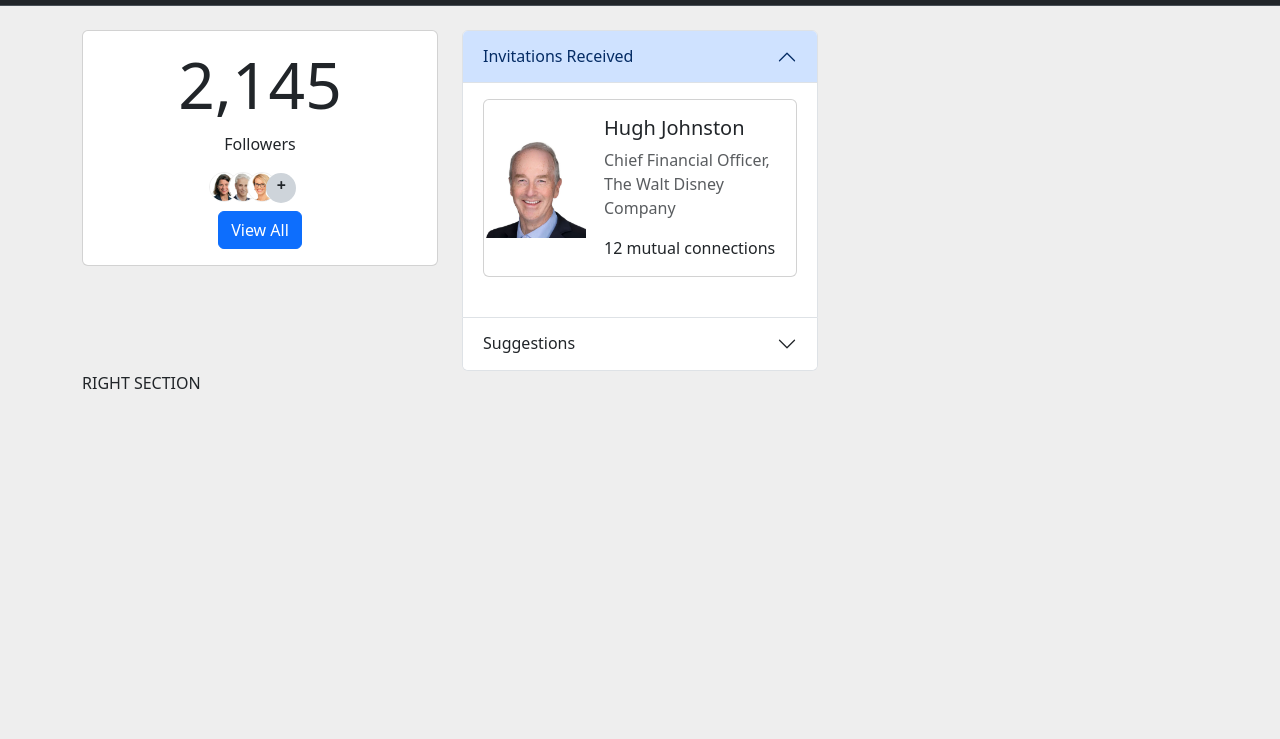
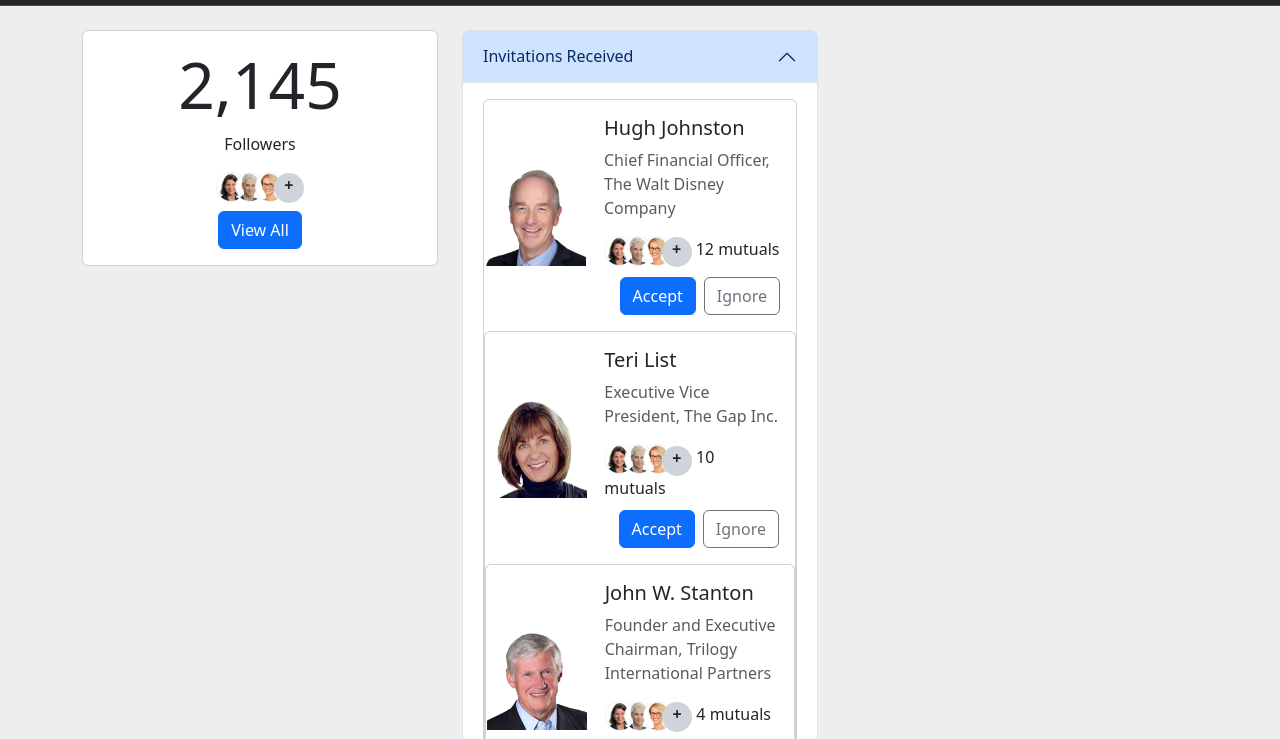
Before and after one commit to nicholasaross/ConnectionsPage, a plain HTML site: page index.html in a window 1280 px wide. Shown: the part 57-796 px from the top of the page. Drawn offline with nearby package versions, Linux system fonts and the light colour scheme.

Commit message:
Received Invitations done
Co-authored-by: Copilot <copilot@github.com>

```diff
--- a/index.html
+++ b/index.html
@@ -53,7 +53,7 @@
 	<div class="container mt-4">
 		<div class="row">
 			<!-- Left Section -->
-			<div class="col-lg-4 col-xs-12" id="left-section">
+			<div class="col-lg-4 col-md-4 col-xs-12" id="left-section">
 				<div class="card text-center">
 					<div class="card-body">
 						<h5 class="card-title display-3 fw-normal">2,145</h5>
@@ -70,7 +70,7 @@
 			</div>
 
 			<!-- Centre Section -->
-			<div class="col-lg-4 col-xs-12 mt-4 mt-lg-0" id="centre-section">
+			<div class="col-lg-4 col-md-4 col-xs-12 mt-4 mt-lg-0 mt-md-0" id="centre-section">
 				<div class="accordion" id="accordionExample">
 
 				<!-- Invitations Received -->
@@ -85,7 +85,7 @@
 						<div class="card mb-4">
 						<div class="row g-0">
 							<div class="col-md-4 d-flex justify-content-center align-items-center">
-							<img src="images/Hugh Johnston.jpg" alt="Hugh Johnston">
+							<img src="images/Hugh Johnston.jpg" alt="Hugh Johnston" id="main-profile">
 							</div>
 							<div class="col-md-8">
 							<div class="card-body">
@@ -93,7 +93,73 @@
 								<p class="card-text text-body-secondary">
 									Chief Financial Officer, The Walt Disney Company
 								</p>
-								<p class="card-text">12 mutual connections</p>
+								<div>
+								<span class="connections-avatar-list mb-2">
+									<img src="images/Catherine MacGregor.jpg" alt="Profile" class="user-avatar">
+									<img src="images/Charles W. Scharf.jpg" alt="Profile" class="user-avatar">
+									<img src="images/Emma Walmsley.jpg" alt="Profile" class="user-avatar">
+									<span class="bg-dark-subtle fw-bold">+</span>
+								</span>
+								<span class="card-text">12 mutuals</span>
+								</div>
+								<div class="accept-ignore-btns">
+									<button class="btn btn-primary" type="button">Accept</button>
+									<button class="btn btn-outline-secondary" type="button">Ignore</button>
+								</div>
+							</div>
+							</div>
+						</div>
+						<div class="card mb-4">
+						<div class="row g-0">
+							<div class="col-md-4 d-flex justify-content-center align-items-center">
+							<img src="images/Teri List.jpg" alt="Teri List" id="main-profile">
+							</div>
+							<div class="col-md-8">
+							<div class="card-body">
+								<h5 class="card-title">Teri List</h5>
+								<p class="card-text text-body-secondary">
+									Executive Vice President, The Gap Inc.
+								</p>
+								<div>
+								<span class="connections-avatar-list mb-2">
+									<img src="images/Catherine MacGregor.jpg" alt="Profile" class="user-avatar">
+									<img src="images/Charles W. Scharf.jpg" alt="Profile" class="user-avatar">
+									<img src="images/Emma Walmsley.jpg" alt="Profile" class="user-avatar">
+									<span class="bg-dark-subtle fw-bold">+</span>
+								</span>
+								<span class="card-text">10 mutuals</span>
+								</div>
+								<div class="accept-ignore-btns">
+									<button class="btn btn-primary" type="button">Accept</button>
+									<button class="btn btn-outline-secondary" type="button">Ignore</button>
+								</div>
+							</div>
+							</div>
+						</div>
+						<div class="card mb-4">
+						<div class="row g-0">
+							<div class="col-md-4 d-flex justify-content-center align-items-center">
+							<img src="images/John W. Stanton.jpg" alt="John W. Stanton" id="main-profile">
+							</div>
+							<div class="col-md-8">
+							<div class="card-body">
+								<h5 class="card-title">John W. Stanton</h5>
+								<p class="card-text text-body-secondary">
+									Founder and Executive Chairman, Trilogy International Partners
+								</p>
+								<div>
+								<span class="connections-avatar-list mb-2">
+									<img src="images/Catherine MacGregor.jpg" alt="Profile" class="user-avatar">
+									<img src="images/Charles W. Scharf.jpg" alt="Profile" class="user-avatar">
+									<img src="images/Emma Walmsley.jpg" alt="Profile" class="user-avatar">
+									<span class="bg-dark-subtle fw-bold">+</span>
+								</span>
+								<span class="card-text">4 mutuals</span>
+								</div>
+								<div class="accept-ignore-btns">
+									<button class="btn btn-primary" type="button">Accept</button>
+									<button class="btn btn-outline-secondary" type="button">Ignore</button>
+								</div>
 							</div>
 							</div>
 						</div>
@@ -119,10 +185,10 @@
 				</div>
 				</div>
 				</div>
-			</div>
+
 
 			<!-- Right Section -->
-			<div class="col-lg-4 col-xs-12" id="right-section">
+			<div class="col-lg-4 col-md-4 col-xs-12" id="right-section">
 				RIGHT SECTION
 			</div>
 		</div>
--- a/styles.css
+++ b/styles.css
@@ -7,6 +7,16 @@ body {
 	height: 30px;
 	border-radius: 50%;
 	border: 1px groove #eee;
+}
+
+
+#main-profile {
+    width: 100px;
+    height: 100px;
+}
+
+.connections-avatar-list {
+	margin-left: 15px;
 }
 
 .connections-avatar-list img {
@@ -19,11 +29,7 @@ body {
 	height: 30px;
 	border-radius: 50%;
 	margin-left: -15px;
-}
-
-.accordion-body img {
-    width: 100px;
-    height: 100px;
+	text-align: center;
 }
 
 .accordion-body .col-md-3 {
@@ -33,3 +39,10 @@ body {
 .accordion-body .card {
     overflow: hidden;
 }
+
+.accept-ignore-btns {
+	margin-top: 10px;
+	display: flex;
+	justify-content: flex-end;
+	gap: 8px;
+}
```
